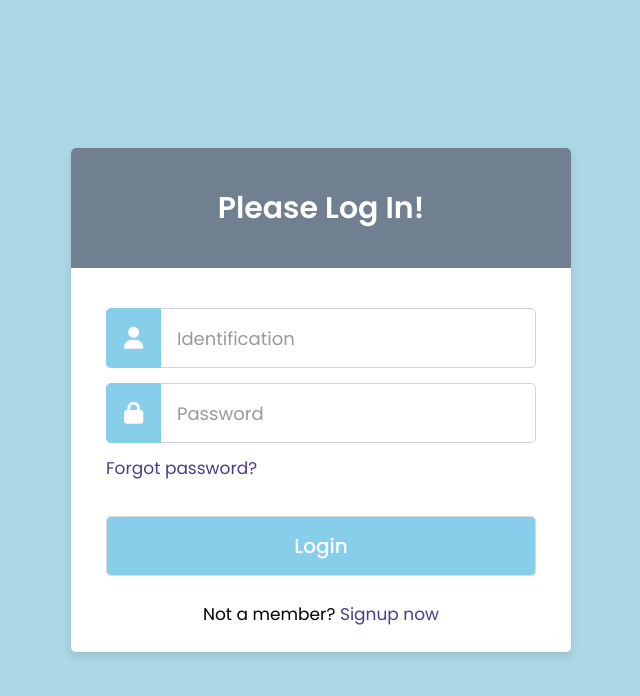
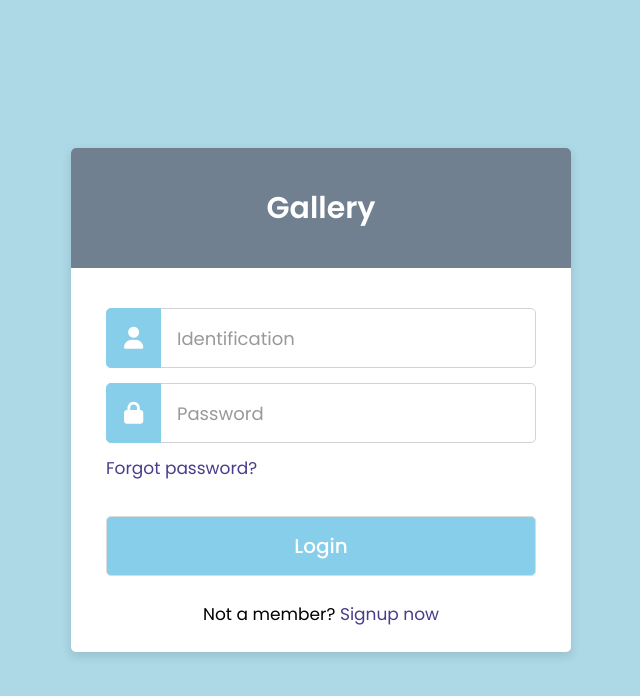
Before and after one commit to a05-stack/gallery.com, a plain HTML site: page index.html in a window 1280 px wide. Shown: the whole page, without its empty margins (319-959 px from the left). Drawn offline with Linux system fonts and the light colour scheme.

Commit message:
Update index.html

```diff
--- a/index.html
+++ b/index.html
@@ -12,7 +12,7 @@
 
 
   <div class="wrapper">
-    <div class="title"><span>Please Log In!</span></div>
+    <div class="title"><span>Gallery</span></div>
 
     <form onsubmit="return checkLogin(event)">
       <div class="row">
```
